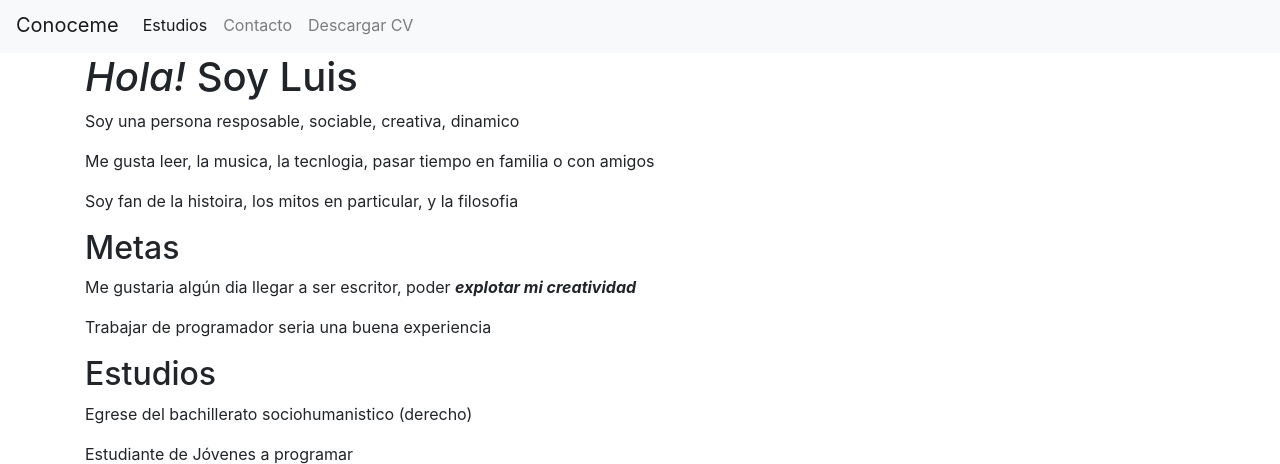
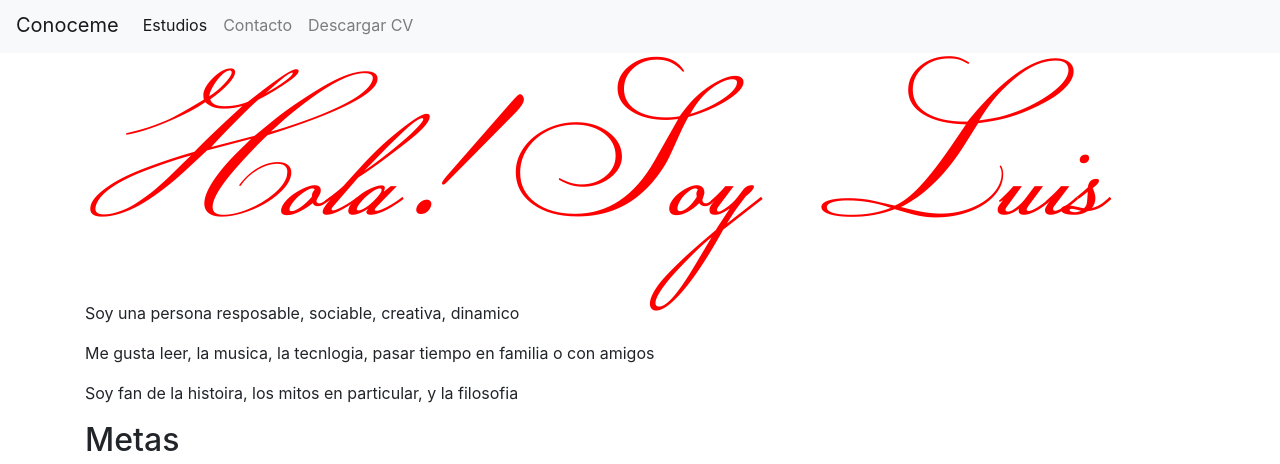
Before and after one commit to LeonFY/leonfy.github.io, a plain HTML site: page index.html in a window 1280 px wide. Shown: the part 383-847 px from the top of the page. Drawn offline with nearby package versions, Linux system fonts and the light colour scheme.

Commit message:
mi repositorio

```diff
--- a/js/paginas.js
+++ b/js/paginas.js
@@ -1,5 +1,5 @@
 var book = document.getElementById("book");
-var pages = (book).getElementsBy("selection");
+var pages = (book).getElementsByTagName("selection");
 
 for (var i = 0, len = pages.length; i < len; i++) {
     pages[i].style.zIndex = len - i;
--- a/misEstilos/estilos.css
+++ b/misEstilos/estilos.css
@@ -1,7 +1,16 @@
-body{
-    background: image(horda);
-}
-#la wea fome{
-    align-content: center;
+@font-face {
+    font-family: "champignonmedium";
+    src: url("champignon-webfont.woff2") format("woff2"),
+         url("champignon-webfont.woff") format("woff");
+    font-weight: normal;
+    font-style: normal;
 
 }
+#horde{
+align-content: center;
+}
+#presentacion{
+    font-family:champignonmedium;
+    font-size: 200px;
+    color: red;
+}
```
Also changed, not shown: imagenes/Horda.jpg (renamed from misEstilos/Horda.jpg), misEstilos/champignon-webfont.woff (renamed from Caligrafias/champignon-webfont.woff), misEstilos/champignon-webfont.woff2 (renamed from Caligrafias/champignon-webfont.woff2).
